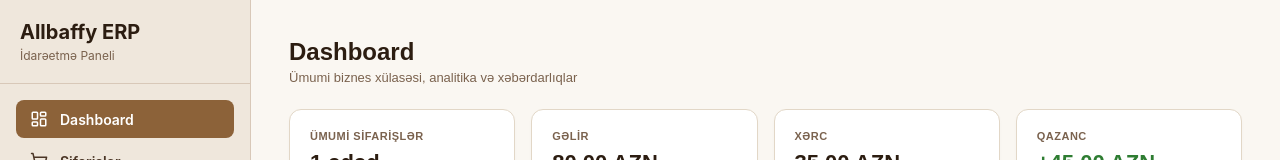
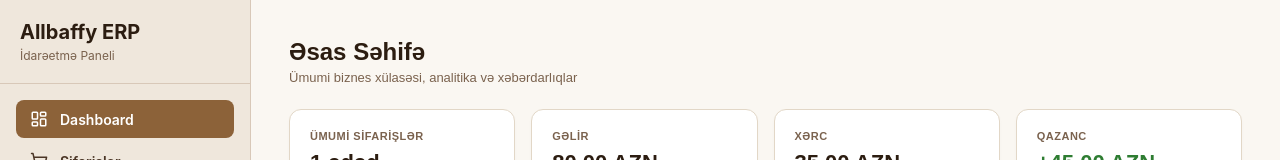
Before and after one commit to intiqamis01-crypto/allbaffy-erp, a React (Vite) app: page / in a window 1280 px wide. Shown: the top 160 px of the page. Built offline with nearby package versions, Linux system fonts and the light colour scheme; the HTML template or start-up script is replaced by a standard one.

Commit message:
update dashboard title and layout

```diff
--- a/src/pages/Dashboard.jsx
+++ b/src/pages/Dashboard.jsx
@@ -22,7 +22,7 @@ const Dashboard = () => {
 
       {/* Səhifə Başlığı */}
       <div style={{ marginBottom: '24px' }}>
-        <h1 style={{ margin: 0, fontSize: '24px', fontWeight: 'bold', color: '#2C1D11' }}>Dashboard</h1>
+        <h1 style={{ margin: 0, fontSize: '24px', fontWeight: 'bold', color: '#2C1D11' }}>Əsas Səhifə</h1>
         <p style={{ margin: '4px 0 0 0', fontSize: '13px', color: '#7A624E' }}>
           Ümumi biznes xülasəsi, analitika və xəbərdarlıqlar
         </p>
```
